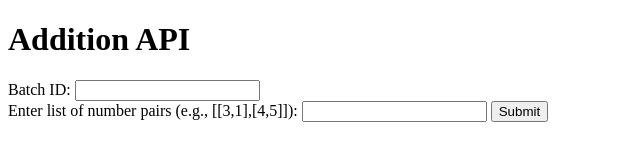
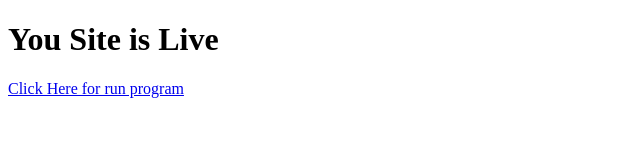
Before and after one commit to susheelsahoo/EYTEST, a plain HTML site: page app/static/index.html in a window 1280 px wide. Shown: the whole page, without its empty margins (0-640 px from the left). Drawn offline with Linux system fonts and the light colour scheme.

Commit message:
initial setup

```diff
--- a/app/static/index.html
+++ b/app/static/index.html
@@ -29,12 +29,13 @@
     </script>
 </head>
 <body>
-    <h1>Addition API</h1>
-    <label for="inputField">Batch ID:</label>
+    <h1>You Site is Live</h1>
+    <a href="/docs">Click Here for run program</a>
+    <!-- <label for="inputField">Batch ID:</label>
     <input type="text" id="batch_id" name="batch_id"><br/>
     <label for="inputField">Enter list of number pairs (e.g., [[3,1],[4,5]]):</label>
     <input type="text" id="inputField" name="inputField">
-    <button onclick="sendAdditionRequest()">Submit</button>
+    <button onclick="sendAdditionRequest()">Submit</button> -->
     <p id="result"></p>
 </body>
 </html>
```
Also changed, not shown: 1 other file.
